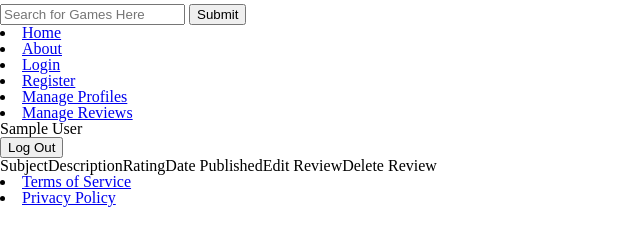
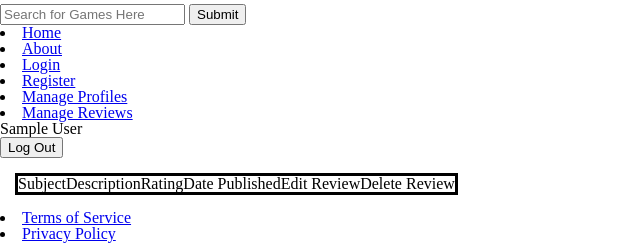
Before and after one commit to johnstonMatthew/COMP1006And1054FinalProject, a PHP site: page /manageReviews.php in a window 1280 px wide. Shown: the part 552-800 px from the top of the page, without its empty margins (0-640 px from the left). Run offline with PHP 8.4, Linux system fonts and the light colour scheme; the visitor is signed in with stand-in values (Sample User, id 1); data comes from the database, SQL or seed files in the repository.

Commit message:
Add files via upload

```diff
--- a/css/styles.css
+++ b/css/styles.css
@@ -59,6 +59,24 @@
 }
 
 /* temp styling */
+table {
+    border: 1px black solid;
+    border-collapse: collapse;
+    margin: 15px;
+}
+
+tr {
+    border: 3px solid black;
+}
+
+th {
+    border: 3px solid black;
+}
+
+tr, th {
+    padding: 10px;
+}
+
 table tbody tr th img, .review img {
     border: 5px solid black;
     border-radius: 50%;
```
